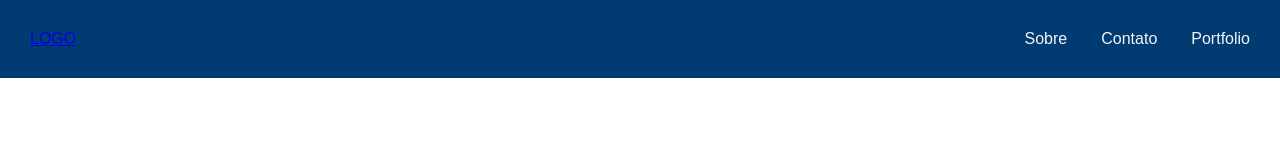
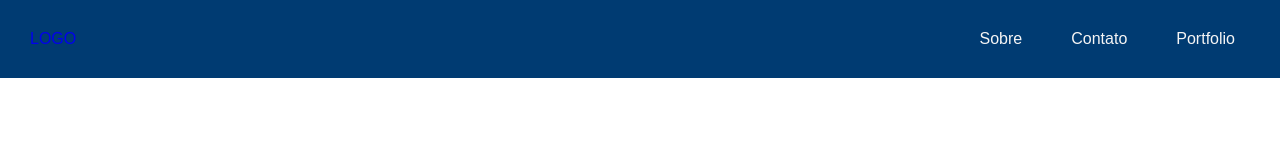
Before and after one commit to edsown/portfolio-v1, a plain HTML site: page index.html in a window 1280 px wide. Drawn offline with Linux system fonts and the light colour scheme.

Commit message:
mudei mais coisa deve ter muito código inútil aí

```diff
--- a/styles.css
+++ b/styles.css
@@ -1,4 +1,5 @@
 * {
+  box-sizing: border-box;
   margin: 0;
   padding: 0;
 }
@@ -9,12 +10,16 @@
   justify-content: space-around;
   background-color: rgb(0, 59, 114);
   padding: 30px;
+  position: fixed;
+  width: 100vw;
+  top: 0;
 }
 
 .navbar ul li {
   display: inline-block;
   margin-left: 30px;
   color: whitesmoke;
+  margin-right: 15px;
 }
 
 .logo {
@@ -26,10 +31,20 @@
 a,
 li {
   font-family: "Montserrat", sans-serif;
+  text-decoration: none;
+  cursor: pointer;
 }
 
 a:visited {
   color: whitesmoke;
   opacity: 0.9;
-  text-decoration: none;
 }
+
+a:hover {
+  opacity: 0.7;
+}
+
+.text {
+  color: gray;
+  margin-top: 100px;
+}
```
